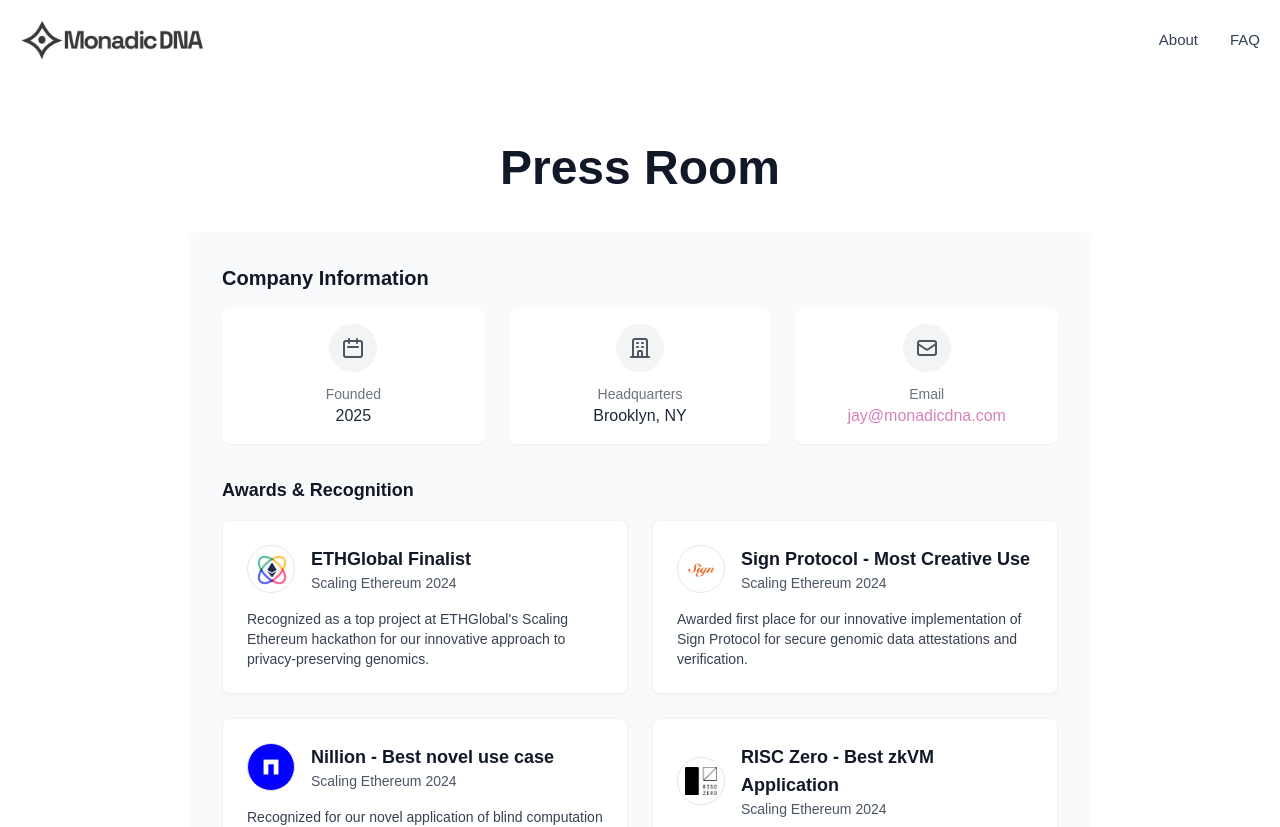
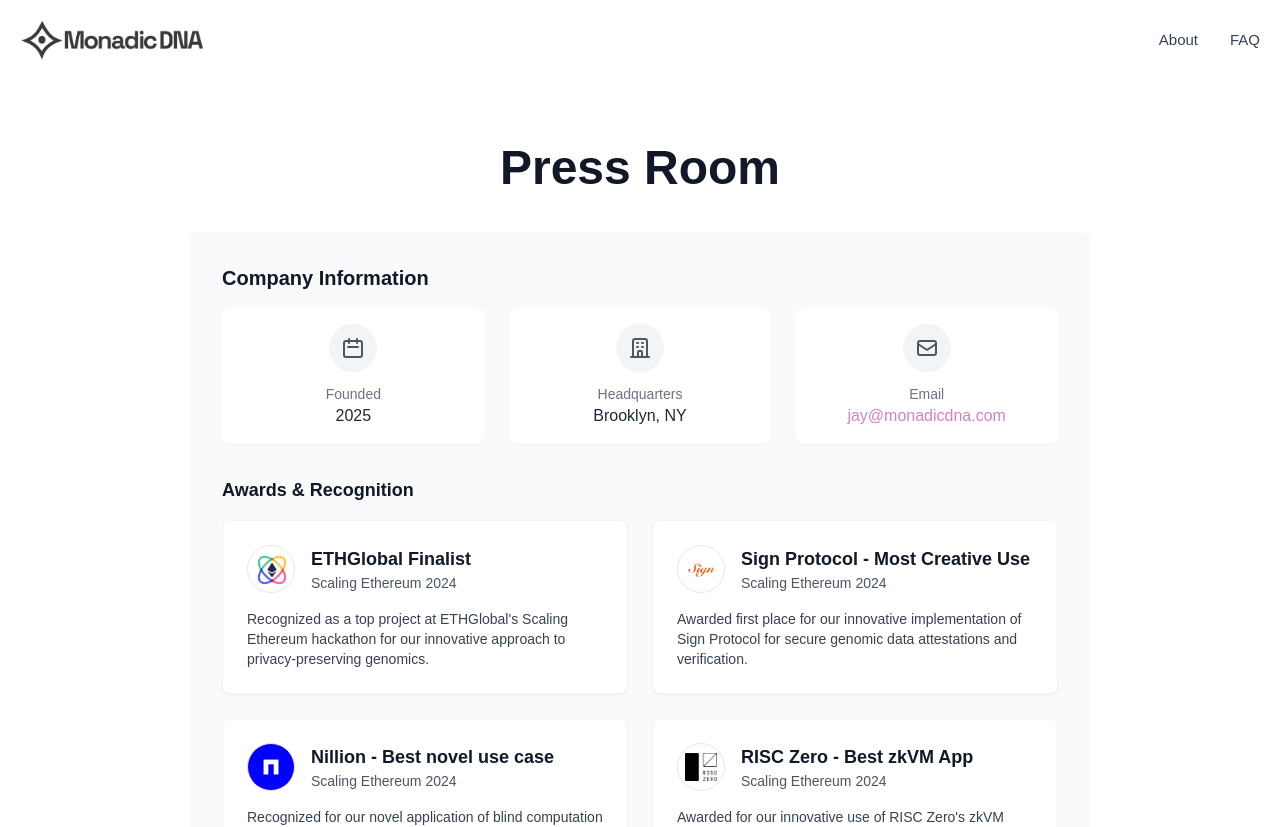
Before and after one commit to Monadic-DNA/monadicdna.com, a Next.js app: page /press in a window 1280 px wide. Shown: the top 827 px of the page. Built offline with nearby package versions, Linux system fonts and the light colour scheme; a web font is replaced by a local one.

Commit message:
Press: Fix double line header

```diff
--- a/src/app/press/page.jsx
+++ b/src/app/press/page.jsx
@@ -261,7 +261,7 @@
                           <img src="/images/press/awards/risc.png" alt="RISC Zero Logo" className="h-8 w-8 object-contain" />
                         </div>
                         <div>
-                          <h5 className="text-lg font-semibold text-gray-900">RISC Zero - Best zkVM Application</h5>
+                          <h5 className="text-lg font-semibold text-gray-900">RISC Zero - Best zkVM App</h5>
                           <p className="text-gray-600 text-sm">Scaling Ethereum 2024</p>
                         </div>
                       </div>
```
